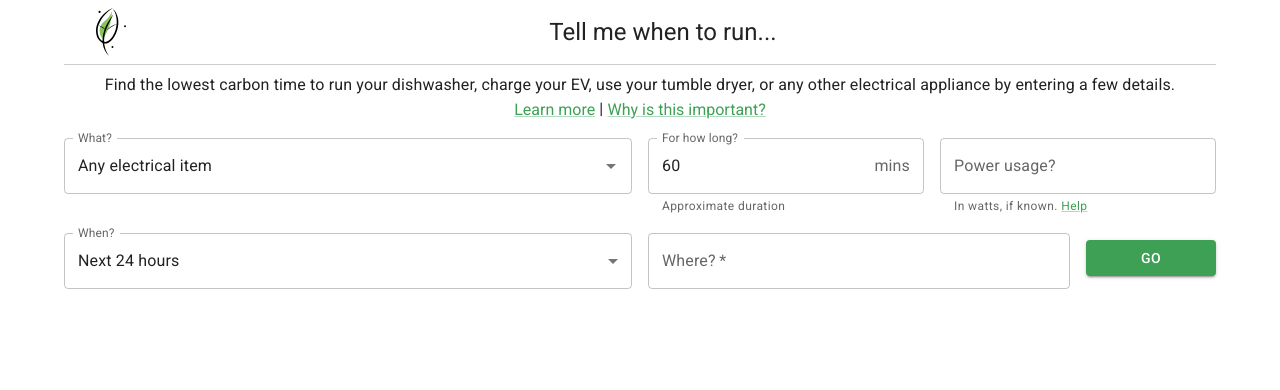
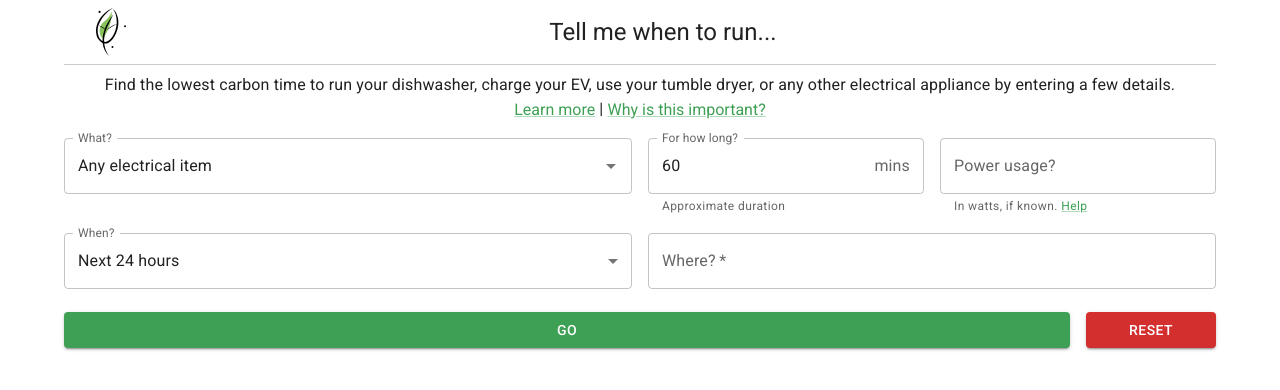
Before and after one commit to mrsheepuk/whenshould, a React (Create React App) app: page / in a window 1280 px wide. Shown: the top 390 px of the page. Built offline with nearby package versions, Linux system fonts and the light colour scheme; no server answers.

Commit message:
Store last used settings in local storage
Use node 16, update package-lock

```diff
--- a/src/App.tsx
+++ b/src/App.tsx
@@ -24,6 +24,8 @@ const theme = createTheme({
 });
 
 
+const LOCAL_STORAGE_LAST_SETTINGS_KEY = "lastsettings"
+
 function App() {
   const [loading, setLoading] = useState<boolean>(false)
   const [req, setReq] = useState<RunWhatRequest | undefined>(undefined)
@@ -33,6 +35,15 @@ function App() {
   const [showInfo, setShowInfo] = useState<'about'|'why'|null>(null)
   const [newVersionAvailable, setNewVersionAvailable] = useState<boolean|string>(false)
   const [nextVersionCheck, setNextVersionCheck] = useState<number>(0)
+
+  useEffect(() => {
+    // On initialisation, load last settings if present
+    const ls = localStorage.getItem(LOCAL_STORAGE_LAST_SETTINGS_KEY)
+    if (ls) {
+      setReq(JSON.parse(ls) as RunWhatRequest)
+      setEdit(true)
+    }
+  }, [])
 
   useEffect(() => {
     if (new Date().getTime() < nextVersionCheck) {
@@ -57,6 +68,7 @@ function App() {
   const load = async (req: RunWhatRequest) => {
     if (!req.where) return
     setReq(req)
+    localStorage.setItem(LOCAL_STORAGE_LAST_SETTINGS_KEY, JSON.stringify(req))
     setEdit(false)
     setLoading(true)
     setErr(undefined)
@@ -78,6 +90,11 @@ function App() {
   }
 
   const showForm = !req || edit || err
+
+  const reset = () => {
+    localStorage.removeItem(LOCAL_STORAGE_LAST_SETTINGS_KEY)
+    setReq(undefined)
+  }
 
   return (
     <ThemeProvider theme={theme}>
@@ -121,7 +138,7 @@ function App() {
                   <Link component='button' onClick={() => setShowInfo('about')}>Learn more</Link>{` `}|{` `}
                   <Link component='button' onClick={() => setShowInfo('why')}>Why is this important?</Link>
                 </Typography>
-                <RunWhatForm presets={req} onSubmit={(req) => load(req)} disabled={loading} />
+                <RunWhatForm presets={req} onSubmit={(req) => load(req)} disabled={loading} onReset={() => reset()} />
                 {err ? (
                   <Alert severity="error" sx={{ marginTop: '1em', marginBottom: '1em', textAlign: 'left' }}>
                     <AlertTitle>Problem retrieving forecast</AlertTitle>
--- a/src/components/ForecastDisplay.tsx
+++ b/src/components/ForecastDisplay.tsx
@@ -1,9 +1,8 @@
 import React, { useState } from 'react';
 import { format } from 'date-fns';
-import { Alert, Button, ButtonGroup, LinearProgress, Typography, Tooltip as MUITooltip, Paper, Link, Dialog, DialogTitle, DialogContent, DialogActions, Table, TableRow, TableCell, TableBody } from '@mui/material';
+import { Box, Alert, Button, ButtonGroup, LinearProgress, Typography, Tooltip as MUITooltip, Paper, Link, Dialog, DialogTitle, DialogContent, DialogActions, Table, TableRow, TableCell, TableBody } from '@mui/material';
 import { InfoOutlined } from '@mui/icons-material';
 import { Bar, BarChart, CartesianGrid, Cell, ResponsiveContainer, Tooltip, XAxis, YAxis } from 'recharts';
-import { Box } from '@mui/system';
 import { upperFirst } from 'lodash';
 import { Forecast, ForecastIndex, PossibleTime } from '../api/forecast-types';
 import { explainRunWhen, getRunWhenHours, RunWhatRequest, RunWhenRange } from '../api/request-types';
--- a/src/components/RunWhatForm.tsx
+++ b/src/components/RunWhatForm.tsx
@@ -1,25 +1,37 @@
 import React, { useEffect, useState } from 'react';
-import { Autocomplete, Button, Dialog, DialogActions, DialogContent, DialogTitle, Grid, InputAdornment, Link, MenuItem, TextField, Typography } from '@mui/material';
-import { Box } from '@mui/system';
+import { Autocomplete, Box, Button, Dialog, DialogActions, DialogContent, DialogTitle, Grid, InputAdornment, Link, MenuItem, TextField, Typography } from '@mui/material';
 
 import { ElectricityUser, ElectricityUsers } from '../data/things';
 import { getRunWhen, RunWhatRequest, RunWhenRange } from '../api/request-types';
 
-export function RunWhatForm({ onSubmit, disabled, presets } : {
+export function RunWhatForm({ onSubmit, disabled, presets, onReset } : {
     onSubmit: (req: RunWhatRequest) => Promise<void>,
+    onReset?: () => void,
     disabled?: boolean,
     presets?: RunWhatRequest
 }) {
-    const [what, setWhat] = useState<ElectricityUser>(presets?.what || ElectricityUsers[0])
-    const [duration, setDuration] = useState<number>(presets?.duration || presets?.what?.duration || 60)
-    const [power, setPower] = useState<number|undefined>(presets?.power || presets?.what?.power || undefined)
-    const [where, setWhere] = useState<string|null>(presets?.where || null)
-    const [when, setWhen] = useState<string>(presets?.when || RunWhenRange.Next24h)
+    const [what, setWhat] = useState<ElectricityUser>(ElectricityUsers[0])
+    const [duration, setDuration] = useState<number>(60)
+    const [durationBlurred, setDurationBlurred] = useState<boolean>(false)
+    const [power, setPower] = useState<number|undefined>(undefined)
+    const [where, setWhere] = useState<string|null>(null)
+    const [when, setWhen] = useState<string>(RunWhenRange.Next24h)
     const [whereErr, setWhereErr] = useState<string|null>(null)
     const [showWattsHelp, setShowWattsHelp] = useState<boolean>(false)
 
     useEffect(() => {
-        if (what && what.duration) {
+        if (!presets) return
+        if (presets.where) setWhere(presets.where)
+        if (presets.when) setWhen(presets.when)
+        if (presets.duration) {
+            setDuration(presets.duration)
+            setDurationBlurred(true)
+        }
+        if (presets.what) setWhat(presets.what)
+    }, [presets])
+
+    useEffect(() => {
+        if (what && what.duration && !durationBlurred) {
             setDuration(what.duration)
         }
         if (what && what.power) {
@@ -27,6 +39,7 @@ export function RunWhatForm({ onSubmit, disabled, presets } : {
         } else {
             setPower(undefined)
         }
+    // eslint-disable-next-line react-hooks/exhaustive-deps
     }, [what])
 
     const whereValid = (w: string|null): boolean => {
@@ -38,9 +51,9 @@ export function RunWhatForm({ onSubmit, disabled, presets } : {
         // If a valid match for a postcode prefix, return JUST the prefix,
         // else return the whole user input. This will then be validated.
         if (match && match.length === 1) {
-            return match[0]
+            return match[0].toUpperCase()
         }
-        return w
+        return w.toUpperCase()
     }
     const checkSetWhere = (w: string|null) => {
         w = removePostcodeSuffix(w)
@@ -73,6 +86,17 @@ export function RunWhatForm({ onSubmit, disabled, presets } : {
             duration,
             power,
         })
+    }
+    const reset = () => {
+        setWhat(ElectricityUsers[0])
+        setDuration(60)
+        setDurationBlurred(false)
+        setPower(undefined)
+        setWhere(null)
+        setWhen(RunWhenRange.Next24h)
+        setWhereErr(null)
+        setShowWattsHelp(false)
+        if (onReset) onReset()
     }
 
     return (
@@ -115,7 +139,10 @@ export function RunWhatForm({ onSubmit, disabled, presets } : {
                         isOptionEqualToValue={(a, b) => a.id === b.id}
                         multiple={false}
                         options={ElectricityUsers}
-                        onChange={(_,w) => setWhat(w)}
+                        onChange={(_,w) => {
+                            setDurationBlurred(false)
+                            setWhat(w)
+                        }}
                         value={what}
                         renderInput={(params) =>
                             <TextField {...params}
@@ -131,7 +158,10 @@ export function RunWhatForm({ onSubmit, disabled, presets } : {
                         disabled={disabled}
                         value={duration}
                         type='number'
-                        onChange={(e) => setDuration(e.target.value as unknown as number)}
+                        onChange={(e) => {
+                            setDuration(e.target.value as unknown as number)
+                            setDurationBlurred(true)
+                        }}
                         onKeyPress={(e) => e.key === 'Enter' && doSubmit()}
                         InputProps={{
                             endAdornment: <InputAdornment position='end'>mins</InputAdornment>
@@ -181,7 +211,7 @@ export function RunWhatForm({ onSubmit, disabled, presets } : {
                         </MenuItem>
                     </TextField>
                 </Grid>
-                <Grid item md={3} xs={8}>
+                <Grid item md={4} xs={8}>
                     <TextField fullWidth
                         label='Where?'
                         disabled={disabled}
@@ -196,7 +226,7 @@ export function RunWhatForm({ onSubmit, disabled, presets } : {
                         required={true}
                     />
                 </Grid>
-                <Grid item md={1} xs={8}>
+                <Grid item md={7} xs={6}>
                     <Button
                         sx={{ marginTop: '0.5em', width: '100%' }}
                         variant='contained'
@@ -205,6 +235,16 @@ export function RunWhatForm({ onSubmit, disabled, presets } : {
                         Go
                     </Button>
                 </Grid>
+                <Grid item md={1} xs={2}>
+                    <Button
+                        color='error'
+                        type='reset'
+                        sx={{ marginTop: '0.5em', width: '100%' }}
+                        variant='contained'
+                        onClick={() => reset()}>
+                        Reset
+                    </Button>
+                </Grid>
             </Grid>
         </Box>
     )
```
Also changed, not shown: 1 other file (tests, documents, lock files or other folders).
